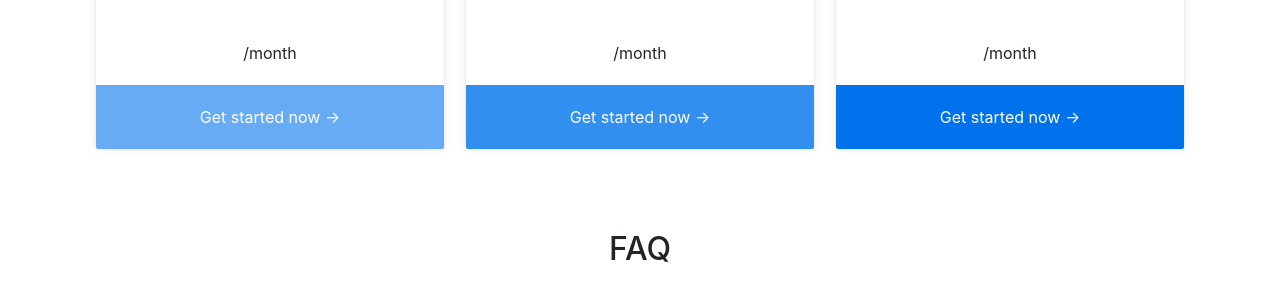
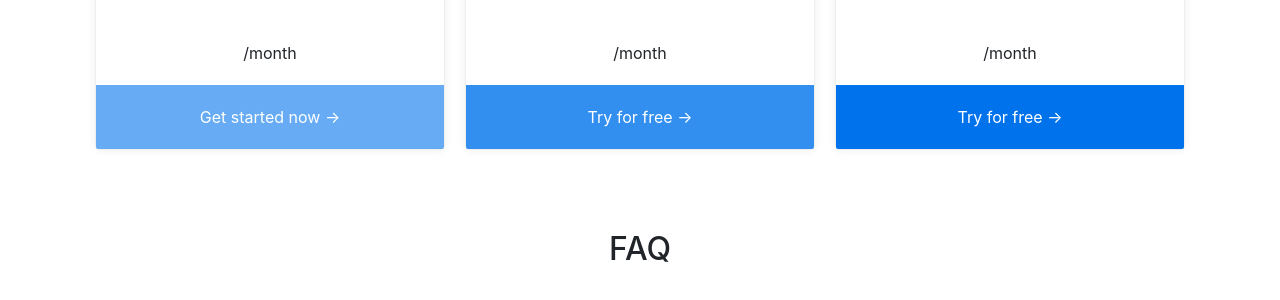
Before and after one commit to muchdogesec/ctibutler-website, a Jekyll site: the page built from pricing/index.html, in a window 1280 px wide. Shown: the part 1180-1480 px from the top of the page. Built offline with Jekyll 4.4.1, drawn with Linux system fonts in a browser that asks for light colours.

Commit message:
Update index.html (#36)

```diff
--- a/pricing/index.html
+++ b/pricing/index.html
@@ -66,7 +66,7 @@ pricing_table:
         highlight: false
     call_to_action:
       link: https://app.ctibutler.com
-      text: Get started now
+      text: Try for free
   - name: Enterprise
     color: "#0073ec"
     features:
@@ -96,7 +96,7 @@ pricing_table:
         highlight: false
     call_to_action:
       link: https://app.ctibutler.com
-      text: Get started now
+      text: Try for free
 
 faq:
 
```
